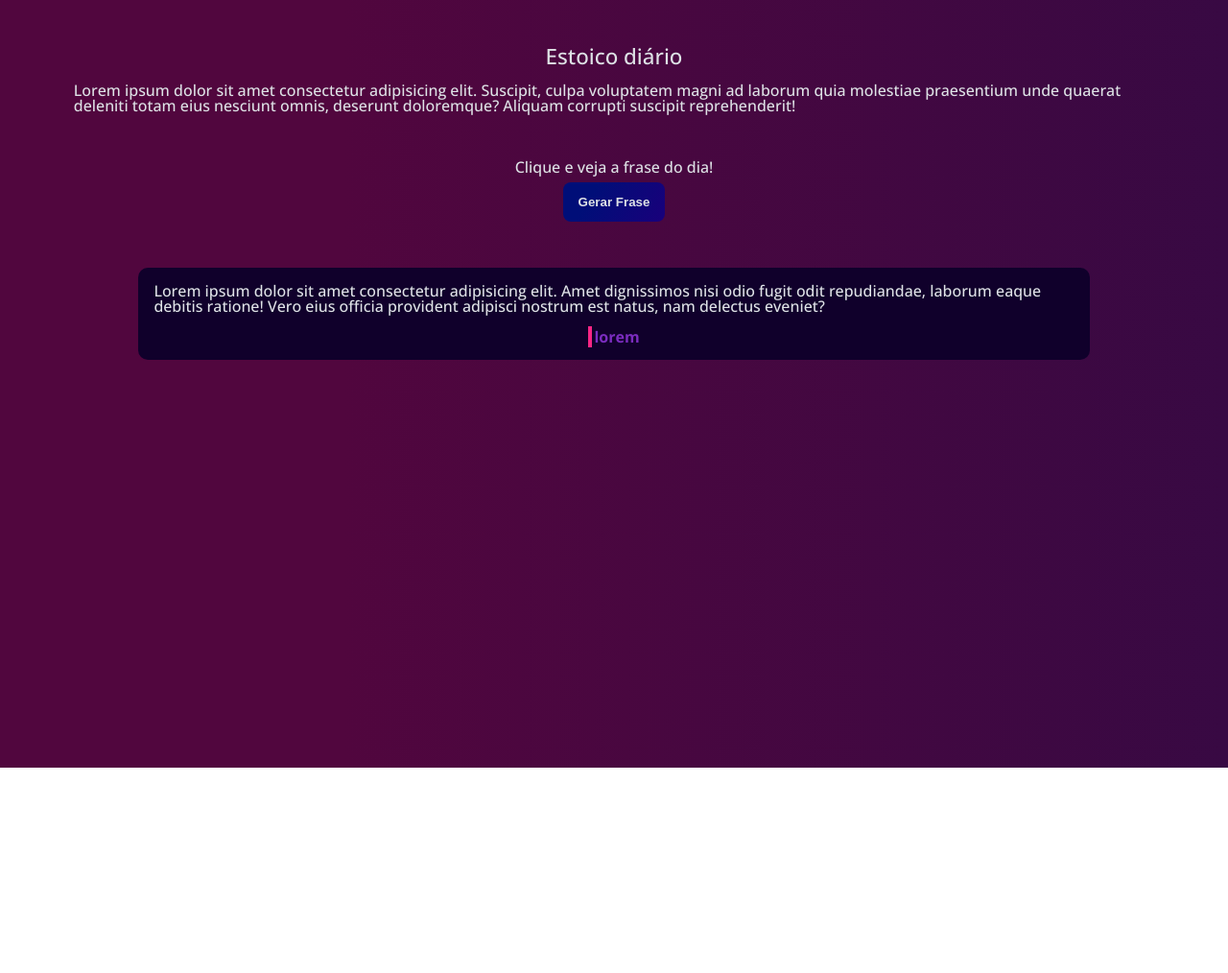
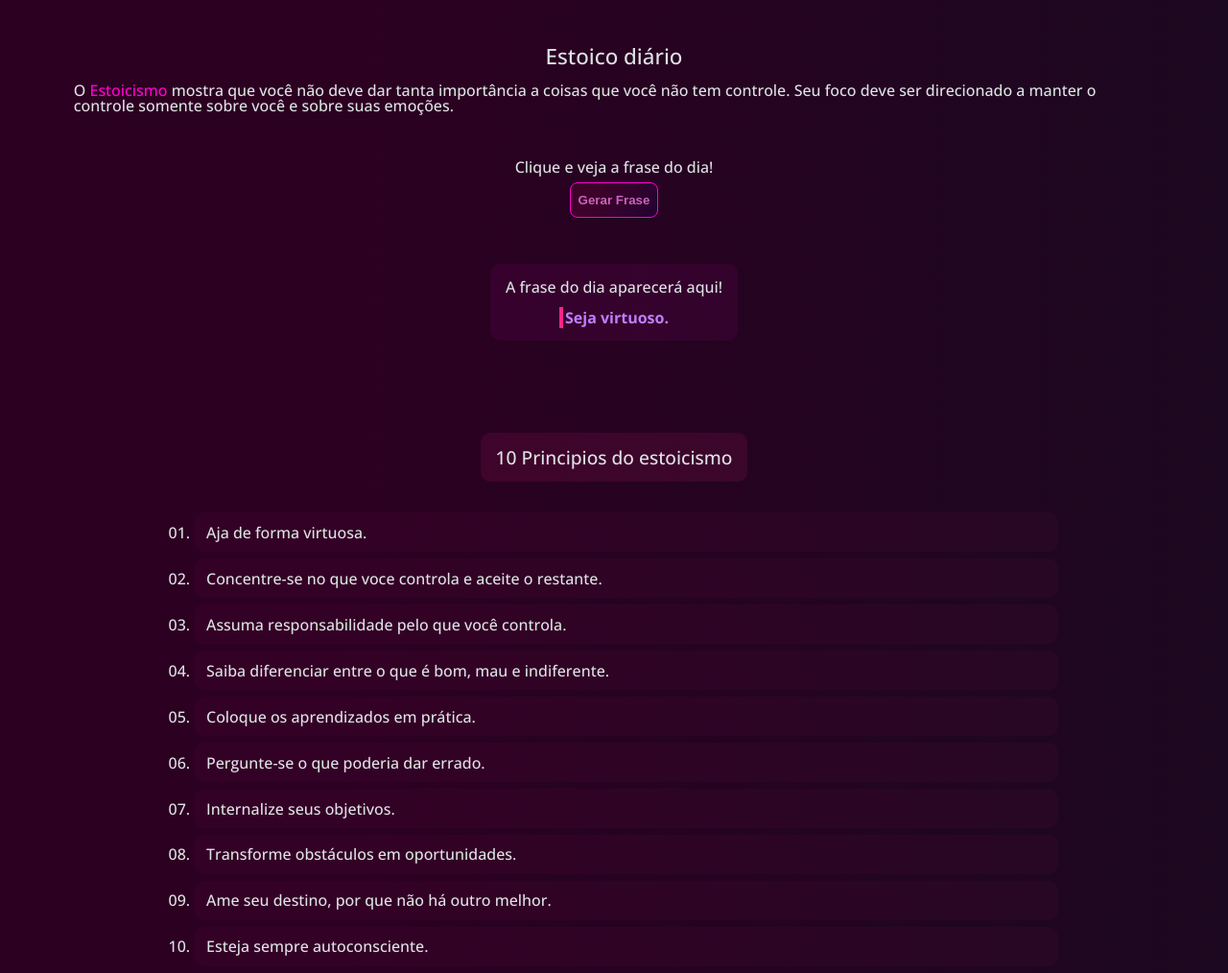
Before and after one commit to danleyalvex/seja-estoico, a plain HTML site: page index.html in a window 1280 px wide. Shown: the whole page at 96% size. Before the commit the page ends 800 px from the top, so only its background shows below. Drawn offline with nearby package versions, Linux system fonts and the light colour scheme.

Commit message:
atualização de estilos e cores

```diff
--- a/estilo.css
+++ b/estilo.css
@@ -3,7 +3,7 @@
 
 body {
     font-family: 'Open Sans', sans-serif;
-    background: linear-gradient(90deg, rgb(81, 6, 62)28%, rgb(56, 9, 67) 100%);
+    background: linear-gradient(90deg, rgb(44, 0, 33)28%, rgb(28, 8, 32) 100%);
     color: #dee2e6;
 
 
@@ -72,25 +72,29 @@ body {
     margin-bottom: .5rem;
 }
 
+em {
+    color: #ff00d4;
+}
+
 button {
-    color: #dee2e6;
+    color: #ca63b9;
+    border:1px solid #ff00d4;
     cursor: pointer;
     font-weight: 700;
-    border: none;
-    padding: .8rem 1rem;
+    padding: .6rem .5rem;
     border-radius: 8px;
-    background: linear-gradient(120deg, rgb(0, 14, 120)28%, rgb(25, 0, 123) 100%);
+    background: linear-gradient(120deg, rgba(255, 0, 119, 0.103)28%, rgba(25, 0, 123, 0.185) 100%);
     transition: .7s ease-in-out;
 }
 
 button:hover {
-    background-color: #7b2cbf;
+    background-color: #110010;
     transform: scale(1.1);
 }
 
 
 .quote-container {
-    background-color: #10002b;
+    background-color: #7c00672a;
     padding: 1rem;
     border-radius: 10px;
 
@@ -101,10 +105,37 @@ button:hover {
 }
 
 small {
-    color: #7b2cbf;
+    color: #c27dff;
     box-sizing: border-box;
     border-left: 4px solid #f72585;
     padding-left: 2px;
     font-weight: 700;
 
 }
+.principios__titulo{
+    font-size: 1.2rem;
+    background-color: #f725841a;
+    padding: 1rem;
+    border-radius: 10px;
+    margin-bottom: 2rem;
+    margin-top: 3rem;
+}
+
+ul {
+    list-style-type: decimal-leading-zero;
+    width: 80%;
+    /* text-align: center; */
+    margin-left: 1.6rem;
+}
+li::first-letter{
+    text-transform: capitalize;
+}
+
+li {
+    font-size: 1rem;
+    background-color: #f7258409;
+    padding: .8rem;
+    border-radius: 10px;
+    margin-bottom: .4rem;
+    /* margin-top: .2rem; */
+}
--- a/index.html
+++ b/index.html
@@ -12,7 +12,8 @@
     <div class="principal container">
         <h1 class="principal__titulo">Estoico diário</h1>
         <p class="principal__texto">
-            Lorem ipsum dolor sit amet consectetur adipisicing elit. Suscipit, culpa voluptatem magni ad laborum quia molestiae praesentium unde quaerat deleniti totam eius nesciunt omnis, deserunt doloremque? Aliquam corrupti suscipit reprehenderit!
+            O <em>Estoicismo </em>mostra que você não deve dar tanta importância a coisas que você não tem controle.
+            Seu foco deve ser direcionado a manter o controle somente sobre você e sobre suas emoções.
         </p>
     </div>
     <div class="frase container">
@@ -22,12 +23,27 @@
         </div>
         <div class="quote-container container">
             <div id="quoteOutput">
-                <span>Lorem ipsum dolor sit amet consectetur adipisicing elit. Amet dignissimos nisi odio fugit odit repudiandae, laborum eaque debitis ratione! Vero eius officia provident adipisci nostrum est natus, nam delectus eveniet?</span>
+                <span>A frase do dia aparecerá aqui!</span>
             </div>
             <div id="authorOutput">
-                <small>lorem</small>
+                <small>Seja virtuoso.</small>
             </div>
         </div>
+    </div>
+    <div class="secao__principios container">
+        <h1 class="principios__titulo">10 Principios do estoicismo</h1>
+        <ul>
+            <li>Aja de forma virtuosa.</li>
+            <li>concentre-se no que voce controla e aceite o restante.</li>
+            <li>assuma responsabilidade pelo que você controla.</li>
+            <li>saiba diferenciar entre o que é bom, mau e indiferente.</li>
+            <li>coloque os aprendizados em prática.</li>
+            <li>pergunte-se o que poderia dar errado.</li>
+            <li>internalize seus objetivos.</li>
+            <li>transforme obstáculos em oportunidades.</li>
+            <li>ame seu destino, por que não há outro melhor.</li>
+            <li>esteja sempre autoconsciente.</li>
+        </ul>
     </div>
     <script src="script.js"></script>
 </body>
--- a/script.js
+++ b/script.js
@@ -61,7 +61,27 @@ const arrayOfQuotes=[
     },
     {
         autor:'Epicteto',
-        frase:'É por isso que os filósofos nos alertam para não ficarmos satisfeitos com o mero aprendizado, mas para adicionar a prática e depois o treinamento. Pois com o passar do tempo esquecemos o que aprendemos e acabamos fazendo o oposto, e temos opiniões opostas do que deveríamos'
+        frase:'É por isso que os filósofos nos alertam para não ficarmos satisfeitos com o mero aprendizado, mas para adicionar a prática e depois o treinamento. Pois com o passar do tempo esquecemos o que aprendemos e acabamos fazendo o oposto, e temos opiniões opostas do que deveríamos.'
+    },
+    {
+        autor:'Sêneca',
+        frase:'O sábio não se eleva pela prosperidade nem se abate pela adversidade; pois sempre ele se esforçou para confiar predominantemente em si mesmo e obter toda a alegria.'
+    },
+    {
+        autor:'Epicteto',
+        frase:'O segredo é manter a companhia apenas de pessoas que o enaltecem, cuja presença desperta o que você tem de melhor.'
+    },
+    {
+        autor:'Marco Aurélio',
+        frase:'Você tem poder sobre sua mente, não sobre eventos externos. Perceba isso e você encontrará força.'
+    },
+    {
+        autor:'Sêneca',
+        frase:'Uma gema não pode ser polida sem atrito, nem um homem aperfeiçoado sem provações.'
+    },
+    {
+        autor:'Marco Aurélio',
+        frase:'A primeira regra é manter o espírito imperturbável. A segunda é olhar as coisas de frente e saber o que são.'
     },
 ];
 
```
